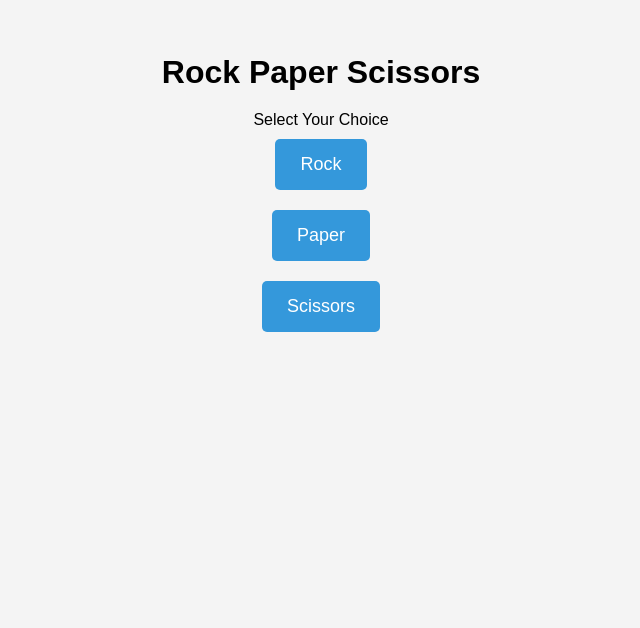
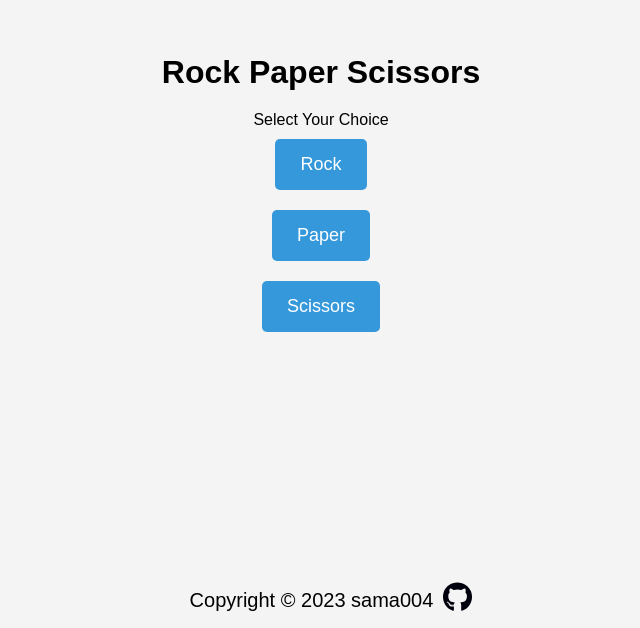
Before and after one commit to Sama-004/Rock-Paper-Scissors, a plain HTML site: page index.html in a window 1280 px wide. Shown: the part 172-800 px from the top of the page, without its empty margins (319-959 px from the left). Drawn offline with Linux system fonts and the light colour scheme.

Commit message:
added footer

```diff
--- a/index.html
+++ b/index.html
@@ -20,5 +20,19 @@
     <p id="score-el"></p>
     <p id="final-el"></p>
     <script src="script.js"></script>
+     <footer class="footer">
+      <p>
+        Copyright ©
+        <script>
+          document.write(new Date().getFullYear())
+        </script>
+        sama004
+      </p>
+      <a href="https://github.com/Sama-004" target="_blank">
+          <div class="fab fa-github">
+          <img src="github-gray.svg" height="30px">
+          </div>
+      </a>
+    </footer>
   </body>
 </html>
--- a/style.css
+++ b/style.css
@@ -63,6 +63,30 @@ button:hover {
   background-color: #ccc;
   cursor: not-allowed;
 }
+/* FOOTER */
+
+.footer {
+  position: absolute;
+  bottom: 0;
+  left: 0;
+  display: flex;
+  align-items: center;
+  justify-content: center;
+  gap: 10px;
+  width: 100%;
+  padding: 10px;
+  font-size: 20px;
+}
+
+.fa-github {
+  color: var(--font);
+  font-size: 24px;
+  transition: transform 0.3s ease-in-out;
+}
+
+.fa-github:hover {
+  transform: rotate(360deg) scale(1.2);
+}
 
 /*responsive design*/
 
```
Also changed, not shown: github-gray.svg (added).
